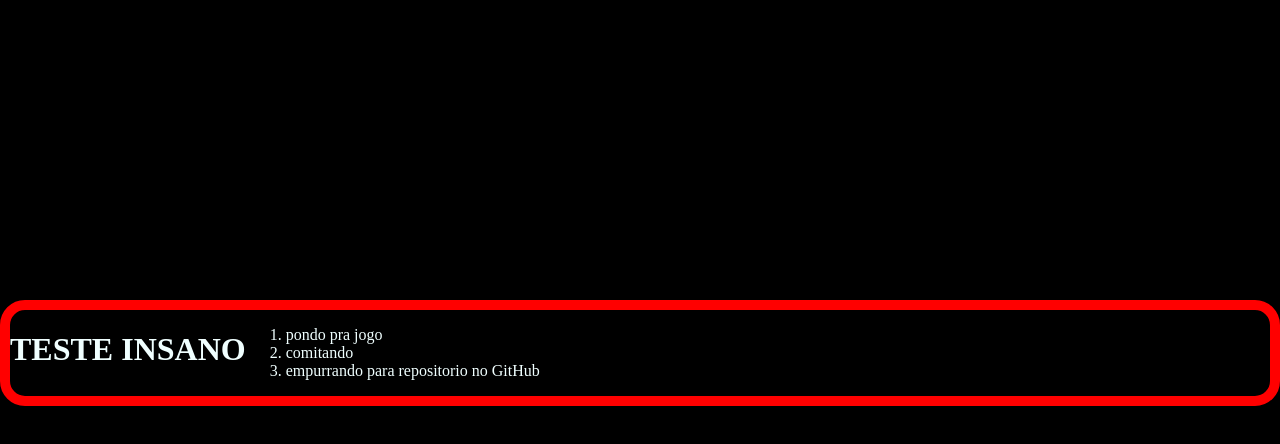
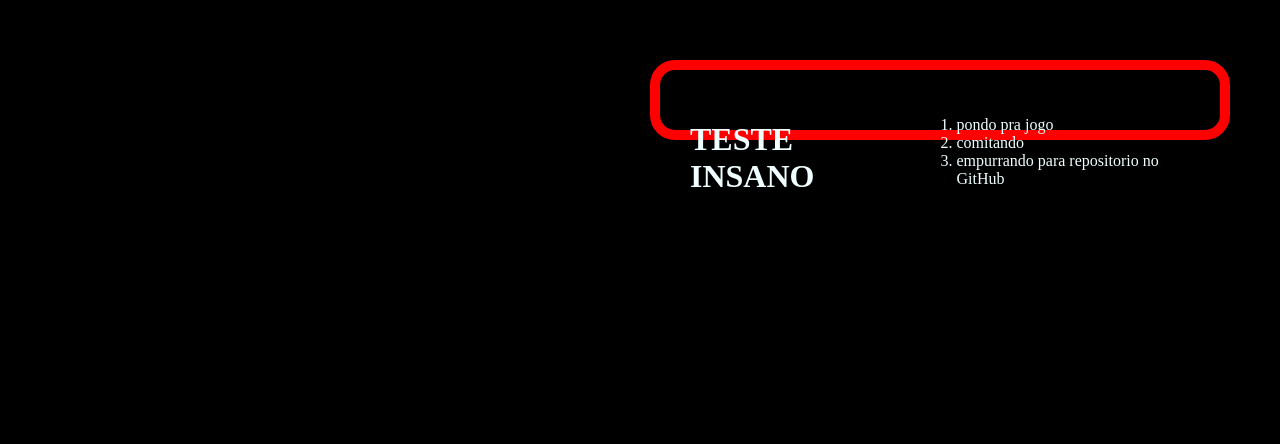
Before and after one commit to FredSantiago0/Test_Versionamento02, a plain HTML site: page index.html in a window 1280 px wide. Shown: the part 340-784 px from the top of the page. Drawn offline with Linux system fonts and the light colour scheme.

Commit message:
UPDATE: Envio de atualizações  HTML, com a branch DEV para test de PR + MERGE

```diff
--- a/estilo.css
+++ b/estilo.css
@@ -13,4 +13,10 @@ body {
     border-radius: 25px;
     margin-top: 50%;
     margin-bottom: 50%;
+    width: 500px;
+    height: 0px;
+    gap: 10px;
+    margin-left: 650px;
+    margin-top: 400px;
+    padding: 30px;
 }
```
